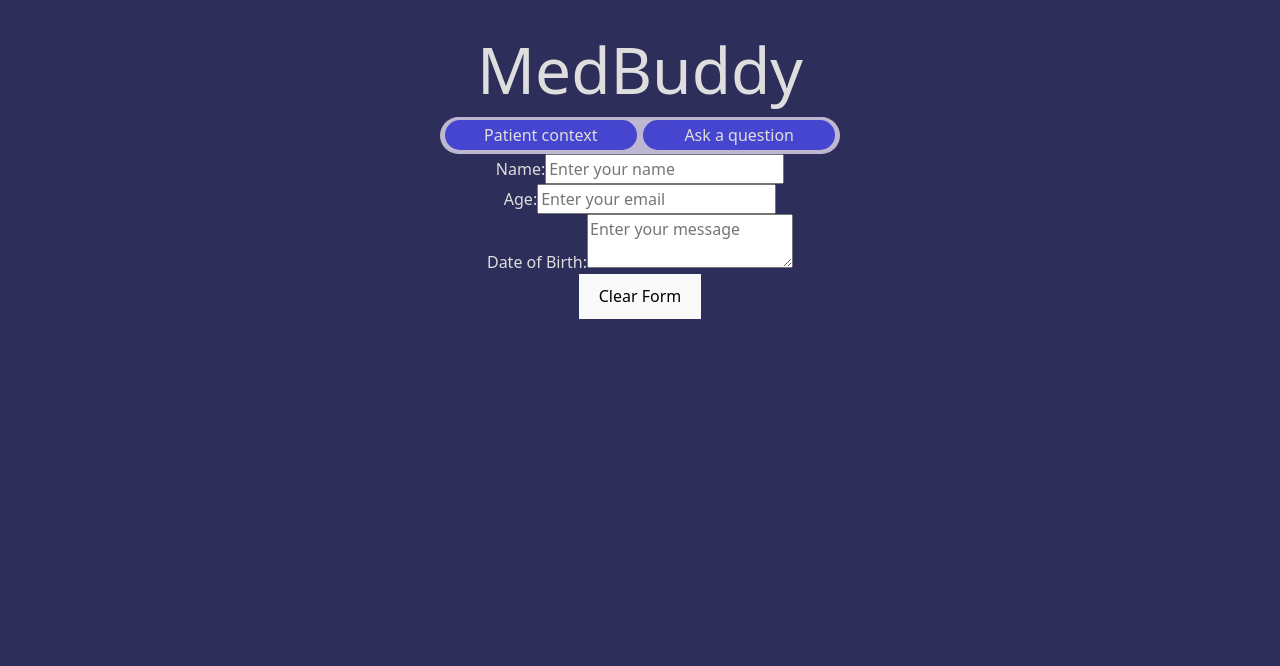
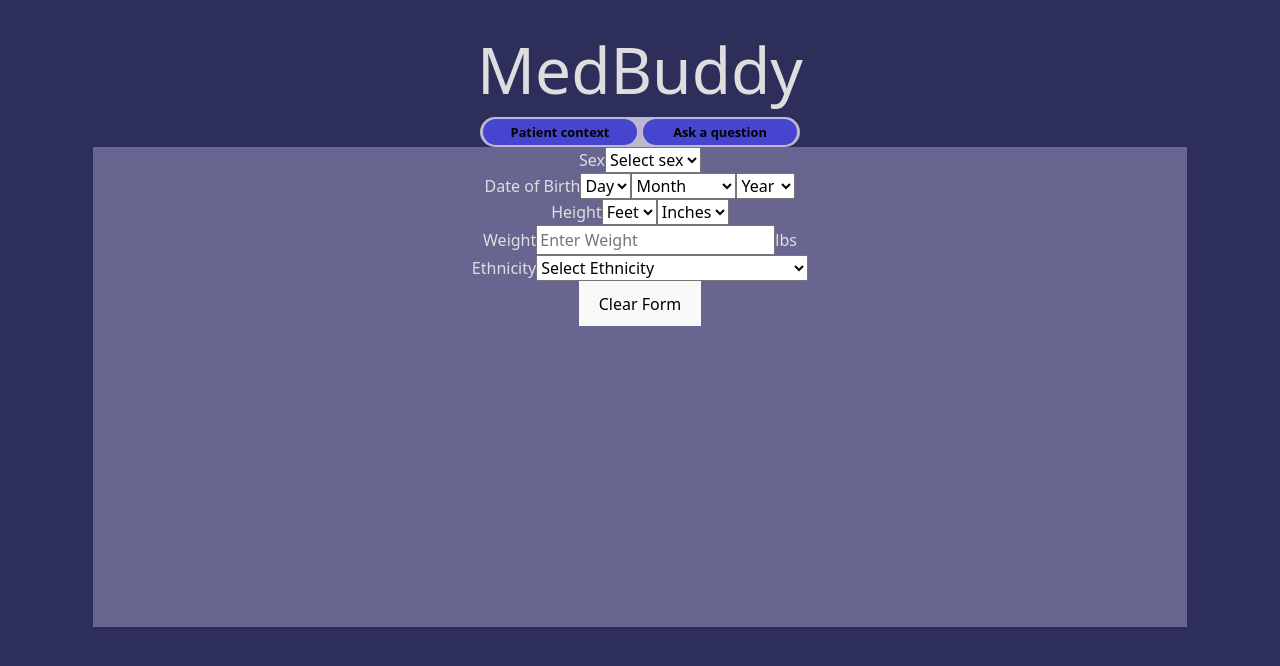
Before and after one commit to wang-morris/med-buddy, a React (Vite) app in the folder client/: page / in a window 1280 px wide. Shown: the top 666 px of the page. Built offline with nearby package versions, Linux system fonts and the light colour scheme; no server answers.

Commit message:
patient-form

```diff
--- a/client/src/App.css
+++ b/client/src/App.css
@@ -16,18 +16,34 @@
   display: flex;
   justify-content: center;
   align-items: center;
-  width: 25rem;
-  height: 2.3rem;
+  width: 20rem;
+  height: 1.9rem;
   background-color: rgb(189, 183, 210);
   border-radius: 20px;
 }
 
 .toggle-item {
+  font-size: 0.8rem;
+  font-weight: 600;
   width: 12rem;
+  height: 1.5rem;
   background-color: #4545cf;
   border-radius: 20px;
   padding: 0.2rem;
   margin: 0.2rem;
+  padding-bottom: 1.3rem;
+}
+
+.app-form {
+  background-color: #686690;
+  height: 30rem;
+  width: 90%;
+}
+
+.form-group {
+  display: flex;
+  justify-content: center;
+  align-items: center;
 }
 
 @media (width <= 768px) {
--- a/client/src/App.tsx
+++ b/client/src/App.tsx
@@ -23,36 +23,114 @@ export default function App() {
         <h1>MedBuddy</h1>
       </header>
       <div className="toggle-container">
-        <label className="toggle-item">Patient context</label>
-        <label className="toggle-item">Ask a question</label>
+        <button className="toggle-item">Patient context</button>
+        <button className="toggle-item">Ask a question</button>
       </div>
       <form className="app-form">
         <div className="form-group">
-          <label form="name">Name:</label>
-          <input
-            type="text"
-            id="name"
-            name="name"
-            placeholder="Enter your name"
-          />
+          <label htmlFor="sex">Sex</label>
+          <select className="demographic-field" id="sex" name="sex">
+            <option value="">Select sex</option>
+            <option value="male">Male</option>
+            <option value="female">Female</option>
+            <option value="other">Other</option>
+          </select>
         </div>
         <div className="form-group">
-          <label form="email">Age:</label>
-          <input
-            type="email"
-            id="email"
-            name="email"
-            placeholder="Enter your email"
-          />
+          <label htmlFor="dob">Date of Birth</label>
+          <div className="date-selection">
+            <select id="day" name="day" className="demographic-field">
+              <option value="">Day</option>
+              {Array.from({ length: 31 }, (_, i) => (
+                <option key={i + 1} value={i + 1}>
+                  {i + 1}
+                </option>
+              ))}
+            </select>
+
+            <select id="month" name="month" className="demographic-field">
+              <option value="">Month</option>
+              <option value="1">January</option>
+              <option value="2">February</option>
+              <option value="3">March</option>
+              <option value="4">April</option>
+              <option value="5">May</option>
+              <option value="6">June</option>
+              <option value="7">July</option>
+              <option value="8">August</option>
+              <option value="9">September</option>
+              <option value="10">October</option>
+              <option value="11">November</option>
+              <option value="12">December</option>
+            </select>
+
+            <select id="year" name="year" className="demographic-field">
+              <option value="">Year</option>
+              {Array.from({ length: 100 }, (_, i) => {
+                const year = new Date().getFullYear() - i;
+                return (
+                  <option key={year} value={year}>
+                    {year}
+                  </option>
+                );
+              })}
+            </select>
+          </div>
         </div>
         <div className="form-group">
-          <label form="message">Date of Birth:</label>
-          <textarea
-            id="message"
-            name="message"
-            placeholder="Enter your message"></textarea>
+          <label htmlFor="height">Height</label>
+          <div className="height-selection">
+            {/* Feet Dropdown */}
+            <select id="feet" name="feet" className="demographic-field">
+              <option value="">Feet</option>
+              {Array.from({ length: 7 }, (_, i) => (
+                <option key={i + 1} value={i + 1}>
+                  {i + 1}
+                </option>
+              ))}
+            </select>
+
+            {/* Inches Dropdown */}
+            <select id="inches" name="inches" className="demographic-field">
+              <option value="">Inches</option>
+              {Array.from({ length: 12 }, (_, i) => (
+                <option key={i} value={i}>
+                  {i}
+                </option>
+              ))}
+            </select>
+          </div>
         </div>
-        <button type="submit" className="submit-button">
+        <div className="form-group">
+          <label form="weight">Weight</label>
+          <input
+            className="demographic-field"
+            type="weight"
+            id="weight"
+            name="weight"
+            placeholder="Enter Weight"
+          />
+          <span className="pounds">lbs</span>
+        </div>
+        <div className="form-group">
+          <label htmlFor="ethnicity">Ethnicity</label>
+          <select className="demographic-field" id="ethnicity" name="ethnicity">
+            <option value="">Select Ethnicity</option>
+            <option value="White">White</option>
+            <option value="Hispanic or Latino">Hispanic or Latino</option>
+            <option value="Black or African American">
+              Black or African American
+            </option>
+            <option value="Asian">Asian</option>
+            <option value="Pacific Islander">Pacific Islander</option>
+            <option value="Native American or Alaska Native">
+              Native American or Alaska Native
+            </option>
+            <option value="White">Middle Eastern</option>
+            <option value="Other">Other</option>
+          </select>
+        </div>
+        <button type="reset" className="clear-button">
           Clear Form
         </button>
       </form>
```
